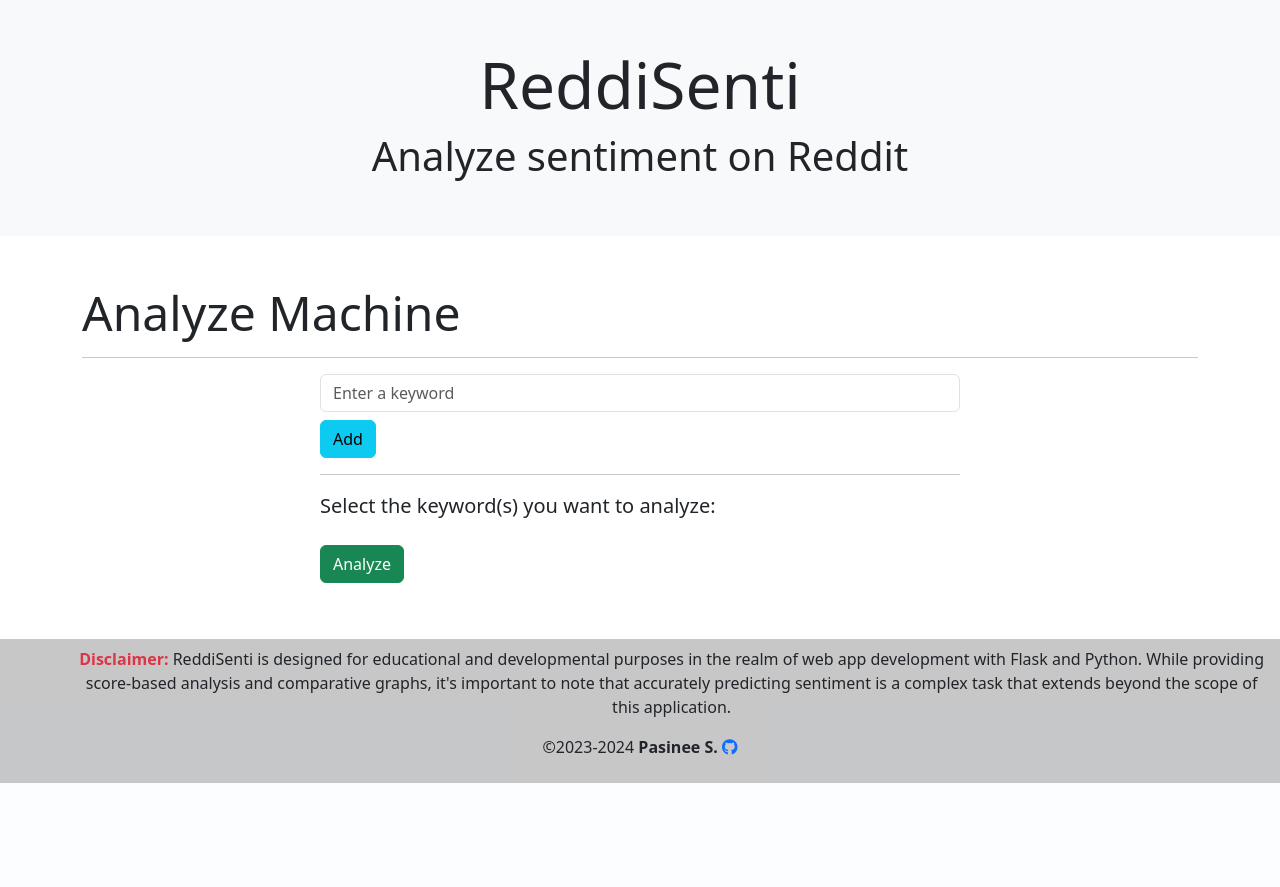
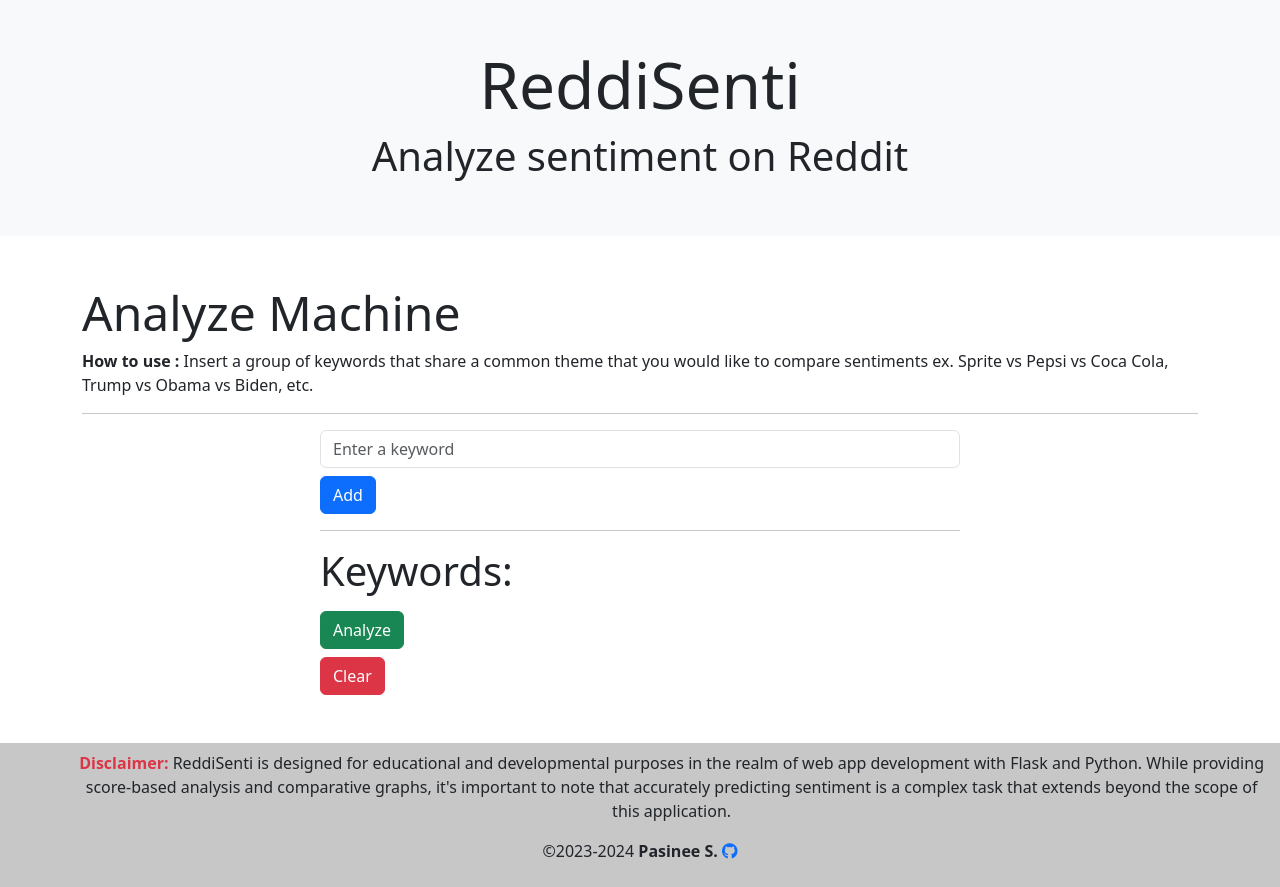
Before and after one commit to pasinee-sb/capstone_project_1, a Flask app: page /demo in a window 1280 px wide. Shown: the part 57-944 px from the top of the page. Before the commit the page ends 840 px from the top, so only its background shows below. Run offline with Flask 3, Linux system fonts and the light colour scheme; parts of the project's set-up code (start-up, migrations or seed data) failed here and were passed over; some libraries are stand-ins or nearby versions.

Commit message:
added pre-processed text function,keyword clearing function

```diff
--- a/app.py
+++ b/app.py
@@ -24,6 +24,7 @@
                   SESSION_COOKIE_SECURE=True)
 app.config['DEBUG'] = os.environ.get('FLASK_DEBUG', False)
 app.config['TEMPLATES_AUTO_RELOAD'] = True
+app.config['SESSION_TYPE'] = 'filesystem'
 
 
 
@@ -47,6 +48,10 @@
 
 #    @app.before_request"""done for every request, such as
 # checking if the user is logged in, or modifying the request object."""
+
+
+# Initialize a list to store keywords
+keywords = []
 
 
 @app.before_request
@@ -76,23 +81,15 @@
         session.clear()
 
 
+
+
 @app.route('/')
 def home():
-    """Show homepage
-    - index.html: not logged in
-    -redirect to user's page that shows Analyze machine : logged in"""
-    if g.user:
-        # show saved analysis cards
-        keywords = session.get('keywords', [])
-        return redirect(f"/users/{g.user.id}")
+    """Show homepage"""
+
 
     return render_template('index.html')
 
-
-@ app.route('/about')
-def about():
-    """render about page"""
-    return render_template('about.html')
 
 
 @app.route('/signup', methods=['GET', 'POST'])
@@ -198,98 +195,86 @@
     form = AnalyzeForm()
 
 
-    return render_template('machine.html',  add_keyword_form=add_keyword_form, form=form)
 
+    return render_template('machine.html',  add_keyword_form=add_keyword_form, form=form,keywords=keywords)
 
-@app.route('/session')
-def get_session():
-    keywords = session.get('keywords', [])
-    return jsonify({'keywords': keywords})
 
 
 @app.route('/add_keyword', methods=['POST'])
 def add_keyword():
     """Add keyword to the keyword list"""
-    keyword = request.json["word"]
-    keywords = session.get('keywords', [])
+    keyword = request.form["word"]
+
     keywords.append(keyword)
-    session['keywords'] = keywords
-    session.modified = True
 
-    return jsonify({'keywords': keywords})
+    return redirect('/demo')
 
 
-@app.route('/remove_keyword/<keyword>', methods=['POST'])
-def remove_keyword(keyword):
-    """Remove keyword from keyword list"""
-    try:
-        keywords = session.get('keywords', [])
-        keywords.remove(keyword)
-        session['keywords'] = keywords
-        session.modified = True
 
 
-    except ValueError:
-        pass
+@app.route('/clear_keywords', methods=['POST'])
+def clear_keywords():
+    """Clear all keywords from the session."""
 
-    if g.user:
-        return redirect('/')
-    return redirect('/demo')
+    global keywords
+    keywords.clear()
+    if g.user :
+        return redirect(f"/users/{g.user.id}")
+    else :
+        return redirect('/demo')
+
 
 
 @app.route('/analyze')
 def analyze():
-    """Analyze keyword by calculating sentiment scores"""
-    # Get a list of keywords from checkbox values
-    selected_keywords = request.args.getlist('keywords[]')
+    """Analyze keywords by calculating sentiment scores."""
+
+    global keywords
     err = "Unable to calculate score."
     results = []
 
-    for word in selected_keywords:
+    # Calculate sentiment scores for each keyword
+    for word in keywords:
         score = generate_sentiment(word)
-        # If keyword retrieved from API can be used calculate mean sentiment scores
-        # then it can be appended to the results list or else append error message
-        if score:
-            results.append(score)
-        else:
-            results.append(err)
+        results.append(score if score else err)
 
-    # Check if user is not logged in and if no keyword is checked on the checkbox then redirect back to the demo page
-    if not g.user and len(selected_keywords) == 0:
-        flash("Please check the keyword(s) to analyze", "danger")
-        return redirect("/demo")
-
-    # Check if not a logged in user, show results and show graph plotted according to calculation, if any errors then show errors
-    elif not g.user:
+    # Check if user is not logged in
+    if not g.user:
+        if not keywords:
+            flash("Please add keyword(s) to analyze", "danger")
+            return redirect("/demo")
 
         if err in results:
-            flash(
-                f"{err} Please ensure the keyword is spelled correctly or try a different keyword.", "danger")
+            flash(f"{err} Please check spelling or try a different keyword.", "danger")
+            selected_keywords = keywords.copy()
+            keywords.clear()
+            return render_template('results.html', results=results, selected_keywords=selected_keywords, zip=zip)
+        else:
+            image_string = plot_graph(keywords, results)
             flash("Sign up or Log in to save result", "warning")
-            return render_template('results.html', results=results, selected_keywords=selected_keywords, zip=zip)
-
-        else:
-            image_string = plot_graph(selected_keywords, results)
-
-            flash("Sign up or Log in to save result", "warning")
+            selected_keywords = keywords.copy()
+            # Clear the global keywords list after analysis
+            keywords.clear()
             return render_template('results.html', results=results, selected_keywords=selected_keywords, zip=zip, image_string=image_string)
 
-    # If it's a logged in user but no keywords were checked for analysis then redirect to the user's page
-    elif g.user and len(selected_keywords) == 0:
+    # User is logged in
+    if not keywords:
+        flash("Please add keyword(s) to analyze", "danger")
+        return redirect(f"/users/{g.user.id}")
 
-        flash("Please check the keyword(s) to analyze", "danger")
-        return redirect(f"/users/{g.user.id}")
-    # If a logged in user, show results and show graph plotted according to calculation, if any errors then show errors
-    elif g.user:
-        if err in results:
-            flash(
-                f"{err} Please ensure the keyword is spelled correctly or try a different keyword.", "danger")
-            return render_template('results.html', results=results, selected_keywords=selected_keywords, zip=zip)
-        else:
+    if err in results:
+        flash(f"{err} Please check spelling or try a different keyword.", "danger")
+        return render_template('results.html', results=results, selected_keywords=keywords, zip=zip)
+    else:
+        image_string = plot_graph(keywords, results)
+        selected_keywords = keywords.copy()
 
-            image_string = plot_graph(selected_keywords, results)
+        # Clear the global keywords list after analysis
+        keywords.clear()
 
-            return render_template('results.html', results=results, selected_keywords=selected_keywords, zip=zip, image_string=image_string)
+
+        return render_template('results.html', results=results, selected_keywords=selected_keywords, zip=zip, image_string=image_string)
+
 
 
 @app.route('/users/<int:user_id>/cards', methods=['POST'])
--- a/static/app.js
+++ /dev/null
@@ -1,86 +0,0 @@
-let BASE_URL = "https://reddi-senti.onrender.com"; //use when it production env
-// let BASE_URL = "http://localhost:5000"; //use when in development env
-
-const currentYear = new Date().getFullYear();
-const $yearElement = $("#currentYear");
-$yearElement.text(currentYear);
-
-async function populate_analyze_form(vals) {
-  $("#checkboxes").empty();
-
-  vals.forEach((val) => {
-    let checkbox = $("<input>").attr({
-      type: "checkbox",
-      name: "keywords[]",
-      value: val,
-      id: val,
-    });
-    let label = $("<label>").attr({ for: val }).text(val);
-    let delete_btn = $(
-      `<a href="#" class="delete_keyword" data-value=${val}><i class="fa-solid fa-trash-can text-danger"></i></a>`
-    );
-    delete_btn.on("click", delete_keyword);
-    $("#checkboxes").append(
-      $("<p>")
-        .append(checkbox)
-        .append("&nbsp;")
-        .append(label)
-        .append("&nbsp;")
-        .append(delete_btn)
-    );
-  });
-}
-
-async function get_session() {
-  const response = await axios.get(`${BASE_URL}/session`);
-
-  const sessionData = response.data;
-
-  populate_analyze_form(sessionData.keywords);
-
-  // prints the list of keywords in the session
-}
-
-async function add_word(evt) {
-  evt.preventDefault(); // prevent form submission
-  console.log(evt.target);
-
-  const keyword = $("#word").val();
-  console.log(keyword);
-
-  const json = { word: keyword };
-
-  const response = await axios.post(
-    `${BASE_URL}/add_keyword`,
-    JSON.stringify(json),
-    {
-      headers: {
-        "Content-Type": "application/json",
-        Accept: "application/json",
-      },
-    }
-  );
-  let newWords = response.data.keywords;
-  console.log(newWords);
-
-  populate_analyze_form(newWords);
-  $("#word").val("");
-}
-
-$("#add_keyword").on("submit", add_word);
-$(".delete_keyword").on("click", delete_keyword);
-
-async function delete_keyword(e) {
-  e.preventDefault();
-  console.log(this.parentElement);
-  console.log($(this));
-  let word = $(this).data("value");
-  $(this).parent().remove();
-
-  const response = await axios.post(`/remove_keyword/${word}`);
-
-  console.log(response);
-}
-
-//show any keywords added to the list during session, if any
-$(get_session);
--- a/templates/base.html
+++ b/templates/base.html
@@ -27,11 +27,7 @@
           <li class="nav-item active px2">
             <a class="nav-link text-light" aria-current="page" href="/">Home</a>
           </li>
-          {%if g.user%}
-          <li class="nav-item px-2">
-            <a class="nav-link text-light " href="/about">About</a>
-          </li>
-          {%endif%}
+
         </ul>
         {% if not g.user %}
         <div class="d-flex align-items-center">
@@ -42,9 +38,9 @@
         </div>
         {% else %}
         <div class="d-flex align-items-center">
+          <a class="px-3 me-2 btn btn-primary" href="/users/{{g.user.id}}" role="button">Analyze Machine</a>
+          <a class="px-3 me-2 btn btn-primary" href="/users/{{g.user.id}}/dashboard" role="button">Dashboard</a>
           <a class="px-3 me-2 btn btn-success" href="/users/{{g.user.id}}/profile" role="button">{{g.user.username}}</a>
-          <a class="px-3 me-2 btn btn-primary" href="/users/{{g.user.id}}/dashboard" role="button">Dashboard</a>
-          <a class="px-3 me-2 btn btn-primary" href="/users/{{g.user.id}}" role="button">Analyze Machine</a>
           <a class="px-3 me-2 btn btn-danger" href="/logout" role="button">Log out
           </a>
         </div>
@@ -94,9 +90,7 @@
   <script src="https://code.jquery.com/jquery-3.4.1.min.js"
     integrity="sha256-CSXorXvZcTkaix6Yvo6HppcZGetbYMGWSFlBw8HfCJo=" crossorigin="anonymous"></script>
 
-  <!-- //make app.js to be relative to the current URL,because a logged and none-logged in users have different route in rendering: -->
 
-  <script src="../static/app.js"></script>
 </body>
 
 </html>
--- a/templates/machine.html
+++ b/templates/machine.html
@@ -4,6 +4,12 @@
 
 <div class="container mt-5">
   <h1 class="display-5">Analyze Machine</h1>
+  <p><b>How to use : </b> Insert a group of keywords that share a common theme that you would like to compare sentiments
+    ex.
+    Sprite vs
+    Pepsi vs
+    Coca Cola, Trump vs
+    Obama vs Biden, etc.</p>
   <hr>
 </div>
 
@@ -13,7 +19,7 @@
   <form method="post" id="add_keyword" action="{{ url_for('add_keyword') }}">
     {{ add_keyword_form.hidden_tag() }}
     {{ add_keyword_form.word(class="form-control") }}
-    <button id="add_keyword_btn" type="submit" class="btn btn-info mt-2">Add</button>
+    <button id="add_keyword_btn" type="submit" class="btn btn-primary mt-2">Add</button>
   </form>
   <hr>
 </div>
@@ -23,14 +29,19 @@
 
 
 <div class="col-lg-6 w-50 mx-auto select_word">
-  <p class="lead">Select the keyword(s) you want to analyze:</p>
-  <form id="analyze_form" action="{{ url_for('analyze') }}">
-    <div id="checkboxes">
 
+  <h2 class="lead display-6">Keywords:</h2>
+  <ul>
+    {% for keyword in keywords %}
+    <li>{{ keyword }}</li>
+    {% endfor %}
+  </ul>
 
-
-    </div>
-    <button type="submit" class="btn btn-success my-2">Analyze</button>
+  <form action="/analyze" method="get">
+    <button type="submit" class="btn btn-success">Analyze</button>
+  </form>
+  <form action="/clear_keywords" method="post" class="mt-2">
+    <button type="submit" class="btn btn-danger">Clear</button>
   </form>
 </div>
 
```
Also changed, not shown: polling.py (+36 -6 lines), templates/about.html (deleted, +0 -42 lines).
